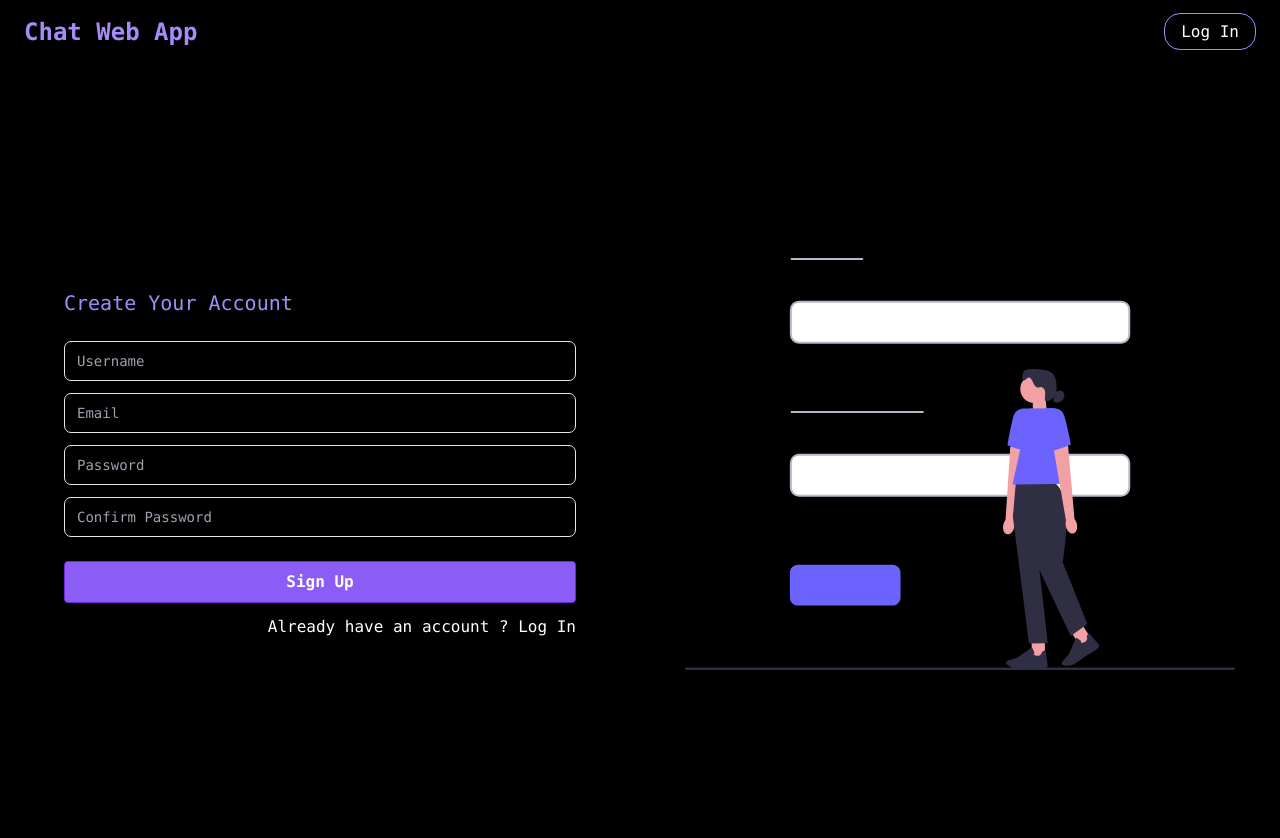
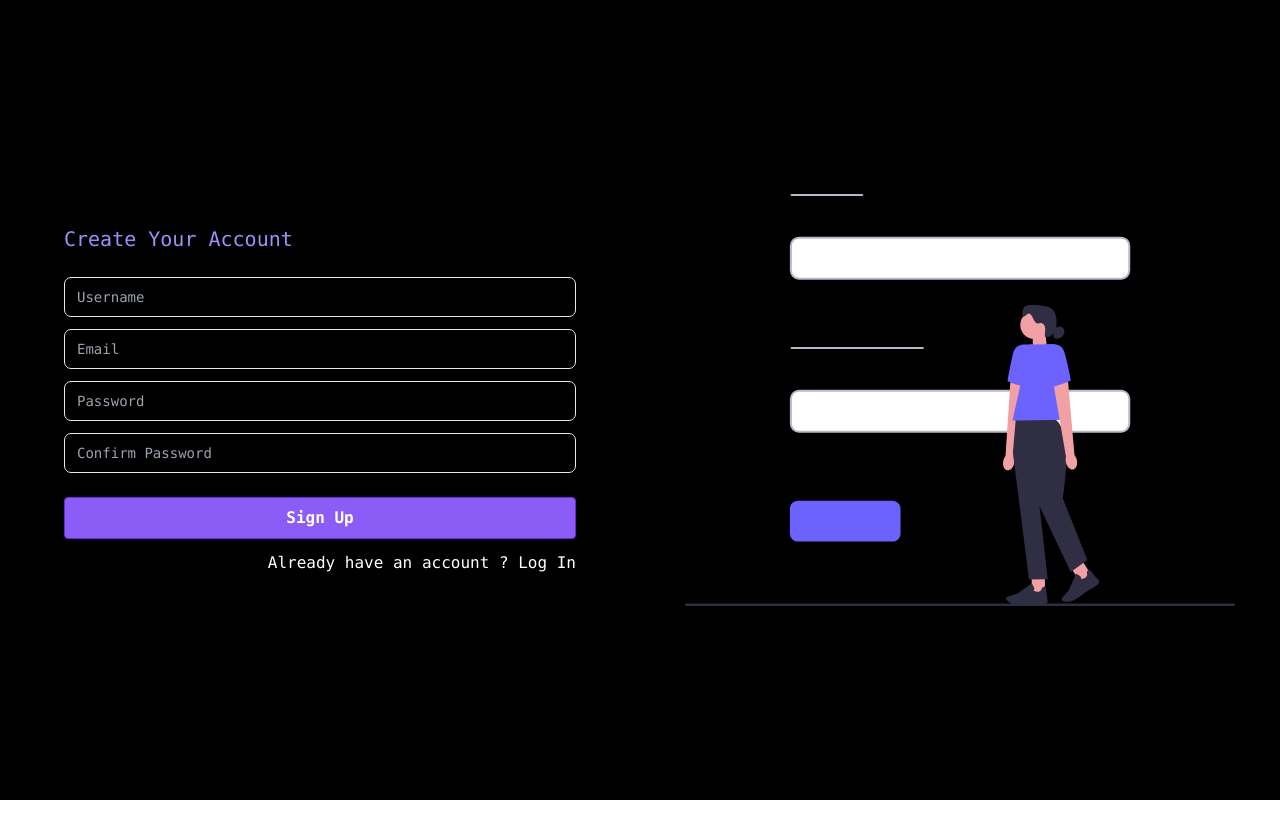
Before and after one commit to SinghAstra/GradHireX, a React (Create React App) app in the folder client/: page /sign-up in a window 1280 px wide. Shown: the top 838 px of the page. After the commit the page ends 800 px from the top, so only its background shows below. Built offline with nearby package versions, Linux system fonts and the light colour scheme.

Commit message:
added fetch current chat action

```diff
--- a/client/src/App.js
+++ b/client/src/App.js
@@ -2,7 +2,7 @@ import React from "react";
 import "./App.css";
 import MainContainer from "./Components/MainContainer";
 import Welcome from "./Components/Welcome/Welcome";
-import ChatArea from "./Components/ChatArea";
+import ChatArea from "./Components/ChatArea/ChatArea";
 import Users from "./Components/Users";
 import Groups from "./Components/Groups";
 import CreateGroup from "./Components/CreateGroup";
@@ -13,7 +13,6 @@ import Notification from "./Components/Notification";
 import { Backdrop, CircularProgress } from "@mui/material";
 import LogIn from "./pages/LogIn";
 import SignUp from "./pages/SignUp";
-import Navbar from "./Components/Navbar/Navbar";
 import { BrowserRouter } from "react-router-dom";
 import Profile from "./Components/Profile/Profile";
 
@@ -29,9 +28,8 @@ const App = () => {
   const loading = useSelector((state) => state.loading);
 
   return (
-    <div className="flex flex-col h-screen">
+    <div className="h-screen">
       <BrowserRouter>
-        <Navbar />
         <Routes>
           {/* Routes for authenticated users */}
           {user && <Route path="/" element={<Navigate to="/app/welcome" />} />}
--- a/client/src/Components/ChatArea.js
+++ b/client/src/Components/ChatArea/ChatArea.js
@@ -1,16 +1,17 @@
-import React, { useEffect, useMemo, useState } from "react";
-import "./styles.css";
+import React, { useEffect, useState } from "react";
+import "../styles.css";
 import { IconButton } from "@mui/material";
-import DeleteOutlineIcon from "@mui/icons-material/DeleteOutline";
 import SendIcon from "@mui/icons-material/Send";
-import SelfMessage from "./SelfMessage";
-import OtherMessage from "./OtherMessage";
+import SelfMessage from "../SelfMessage";
+import OtherMessage from "../OtherMessage";
 import { useDispatch, useSelector } from "react-redux";
 import { useParams } from "react-router-dom";
 import {
   fetchMessageAction,
   sendMessageAction,
-} from "../Redux/actions/messageAction";
+} from "../../Redux/actions/messageAction";
+import ChatHeader from "./ChatHeader";
+import { fetchCurrentChat } from "../../Redux/actions/chatActions";
 const { io } = require("socket.io-client");
 
 const ChatArea = () => {
@@ -20,7 +21,6 @@ const ChatArea = () => {
   const { chatId } = useParams();
   const currentUserId = useSelector((state) => state.user.currentUser._id);
   const messages = useSelector((state) => state.message.messages);
-  // const socket = useMemo(() => io("http://localhost:5000/"), []);
   const socket = io("http://localhost:5000/");
 
   const handleMessageSent = () => {
@@ -32,6 +32,7 @@ const ChatArea = () => {
   };
 
   useEffect(() => {
+    dispatch(fetchCurrentChat(chatId));
     dispatch(fetchMessageAction(chatId));
     socket.on("chat message", (msg) => {
       dispatch(fetchMessageAction(chatId));
@@ -39,19 +40,10 @@ const ChatArea = () => {
     return () => {
       socket.disconnect();
     };
-  }, [chatId, dispatch, socket]);
+  }, [chatId, dispatch]);
   return (
     <div className="w-2/3">
-      <div className={"chatArea-header" + (lightTheme ? "" : " dark")}>
-        <div className="chatArea-header-icon">S</div>
-        <div className="chatArea-header-title">Title</div>
-        <div className="chatArea-header-online">online</div>
-        <div className="chatArea-header-delete-icon">
-          <IconButton className={lightTheme ? "" : " dark"}>
-            <DeleteOutlineIcon />
-          </IconButton>
-        </div>
-      </div>
+      <ChatHeader />
       <div className={"chatArea-messages" + (lightTheme ? "" : " dark")}>
         {messages.map((message) => {
           return message.sender._id === currentUserId ? (
--- /dev/null
+++ b/client/src/Components/ChatArea/ChatHeader.js
@@ -0,0 +1,13 @@
+import React from "react";
+import UserAvatar from "../Conversations/UserAvatar";
+
+const ChatHeader = () => {
+  return (
+    <div className="flex w-full">
+      {/* <UserAvatar chatName={chatName} /> */}
+      Chat Header
+    </div>
+  );
+};
+
+export default ChatHeader;
--- a/client/src/Components/Conversations/ConversationItemSkelton.js
+++ b/client/src/Components/Conversations/ConversationItemSkelton.js
@@ -2,11 +2,11 @@ import React from "react";
 
 const ConversationItemSkelton = () => {
   return (
-    <div class="w-full my-2 mx-1 flex bg-black p-2 rounded-xl gap-2">
-      <div class="skeleton w-12 h-12 rounded-full shrink-0"></div>
-      <div class="flex flex-col gap-4 flex-1">
-        <div class="skeleton h-4 w-20"></div>
-        <div class="skeleton h-4 w-full"></div>
+    <div className="w-full my-2 mx-1 flex bg-black p-2 rounded-xl gap-2">
+      <div className="skeleton w-12 h-12 rounded-full shrink-0"></div>
+      <div className="flex flex-col gap-4 flex-1">
+        <div className="skeleton h-4 w-20"></div>
+        <div className="skeleton h-4 w-full"></div>
       </div>
     </div>
   );
--- a/client/src/Components/Conversations/Conversations.js
+++ b/client/src/Components/Conversations/Conversations.js
@@ -5,8 +5,7 @@ import { fetchChatsAction } from "../../Redux/actions/chatActions";
 import ConversationItemSkelton from "./ConversationItemSkelton";
 
 const Conversations = () => {
-  // const chats = useSelector((state) => state.chat.chats);
-  const chats = [];
+  const chats = useSelector((state) => state.chat.chats);
   const dispatch = useDispatch();
 
   useEffect(() => {
@@ -16,8 +15,7 @@ const Conversations = () => {
   console.log("chats is ", chats);
 
   return (
-    <div className="w-1/3 bg-violet-400">
-      <div className="overflow-y-scroll h-screen no-scrollbar fixed top-4 left-0 py-16 w-1/3 px-4">
+    <div className=" bg-violet-400 overflow-y-scroll h-screen no-scrollbar w-1/3 p-4">
       {chats.length > 0
         ? chats.map((conversation) => (
             <ConversationItem chat={conversation} key={conversation._id} />
@@ -26,7 +24,6 @@ const Conversations = () => {
             <ConversationItemSkelton key={index} />
           ))}
     </div>
-    </div>
   );
 };
 
--- a/client/src/Components/MainContainer.js
+++ b/client/src/Components/MainContainer.js
@@ -5,7 +5,7 @@ import Conversations from "./Conversations/Conversations";
 
 const MainContainer = () => {
   return (
-    <div className="w-full flex flex-1">
+    <div className="w-full flex">
       <Conversations />
       <Outlet />
     </div>
--- a/client/src/Components/Navbar/Navbar.js
+++ /dev/null
@@ -1,40 +0,0 @@
-import React from "react";
-import { useSelector } from "react-redux";
-import { Link, useLocation } from "react-router-dom";
-
-const Navbar = () => {
-  const user = useSelector((state) => state.user.currentUser);
-  const location = useLocation();
-
-  const isSignUpPage = location.pathname === "/sign-up";
-  const buttonText = isSignUpPage ? "Log In" : "Sign Up";
-  const buttonUrl = isSignUpPage ? "/log-in" : "/sign-up";
-
-  return (
-    <div className="flex font-mono justify-between items-center py-4 px-6 shadow-lg bg-black text-white w-full z-10">
-      <div>
-        <h1 className="text-2xl text-violet-400  font-semibold">
-          <Link to={"/"}>Chat Web App</Link>
-        </h1>
-      </div>
-      <div>
-        {user ? (
-          <Link className="avatar placeholder" to="/app/profile">
-            <div className="bg-neutral text-neutral-content rounded-full w-12 border-2 border-purple-400">
-              <span className="text-2xl">{user.username[0]}</span>
-            </div>
-          </Link>
-        ) : (
-          <Link
-            className="bg-black rounded-2xl py-2 px-4 border bottom-2 border-violet-400 hover:bg-violet-400 hover:text-black"
-            to={buttonUrl}
-          >
-            {buttonText}
-          </Link>
-        )}
-      </div>
-    </div>
-  );
-};
-
-export default Navbar;
--- a/client/src/Redux/API/index.js
+++ b/client/src/Redux/API/index.js
@@ -30,6 +30,8 @@ export const createGroupChatApi = (name, users) =>
 
 export const fetchChatsApi = () => API.get("/chat");
 
+export const fetchChat = (chatId) => API.get(`/chat/${chatId}`);
+
 export const fetchGroupsApi = (searchQuery) =>
   API.get(`/chat/groups?search=${searchQuery}`);
 
--- a/client/src/Redux/actions/actionTypes.js
+++ b/client/src/Redux/actions/actionTypes.js
@@ -7,6 +7,8 @@ export const FETCH_USERS_SUCCESS = "FETCH_USERS_SUCCESS";
 export const FETCH_USERS_FAILURE = "FETCH_USERS_FAILURE";
 export const FETCH_CHATS_SUCCESS = "FETCH_CHATS_SUCCESS";
 export const FETCH_CHATS_FAILURE = "FETCH_CHATS_FAILURE";
+export const FETCH_CHAT_SUCCESS = "FETCH_CHAT_SUCCESS";
+export const FETCH_CHAT_FAILURE = "FETCH_CHAT_FAILURE";
 export const FETCH_GROUPS_SUCCESS = "FETCH_GROUPS_SUCCESS";
 export const FETCH_GROUPS_FAILURE = "FETCH_GROUPS_FAILURE";
 export const FETCH_MESSAGE_SUCCESS = "FETCH_MESSAGE_SUCCESS";
--- a/client/src/Redux/actions/chatActions.js
+++ b/client/src/Redux/actions/chatActions.js
@@ -1,5 +1,14 @@
-import { createChatApi, createGroupChatApi, fetchChatsApi } from "../API";
-import { FETCH_CHATS_FAILURE, FETCH_CHATS_SUCCESS } from "./actionTypes";
+import {
+  createChatApi,
+  createGroupChatApi,
+  fetchChat,
+  fetchChatsApi,
+} from "../API";
+import {
+  FETCH_CHATS_FAILURE,
+  FETCH_CHATS_SUCCESS,
+  FETCH_CHAT_SUCCESS,
+} from "./actionTypes";
 import { showNotification } from "./notificationAction";
 
 export const createChatAction = (userId) => async (dispatch) => {
@@ -41,3 +50,14 @@ export const createGroupChatAction = (name, users) => async (dispatch) => {
     dispatch(showNotification(error.message, "error"));
   }
 };
+
+export const fetchCurrentChat = (chatId) => async (dispatch) => {
+  try {
+    const { data } = await fetchChat(chatId);
+    console.log("data --fetchCurrentChat", data);
+    dispatch({ type: FETCH_CHAT_SUCCESS, payload: data });
+  } catch (error) {
+    dispatch({ type: FETCH_CHATS_FAILURE });
+    dispatch(showNotification(error.message, "error"));
+  }
+};
--- a/client/src/Redux/reducers/chatReducer.js
+++ b/client/src/Redux/reducers/chatReducer.js
@@ -1,9 +1,12 @@
 import {
   FETCH_CHATS_FAILURE,
   FETCH_CHATS_SUCCESS,
+  FETCH_CHAT_FAILURE,
+  FETCH_CHAT_SUCCESS,
 } from "../actions/actionTypes";
 const initialState = {
   chats: [],
+  currentChat: {},
 };
 
 export const chatReducer = (state = initialState, action) => {
@@ -18,6 +21,16 @@ export const chatReducer = (state = initialState, action) => {
         ...state,
         chats: [],
       };
+    case FETCH_CHAT_SUCCESS:
+      return {
+        ...state,
+        currentChat: action.payload,
+      };
+    case FETCH_CHAT_FAILURE:
+      return {
+        ...state,
+        currentChat: {},
+      };
     default:
       return state;
   }
```
Lines whose indentation alone changed are shown as unchanged.
